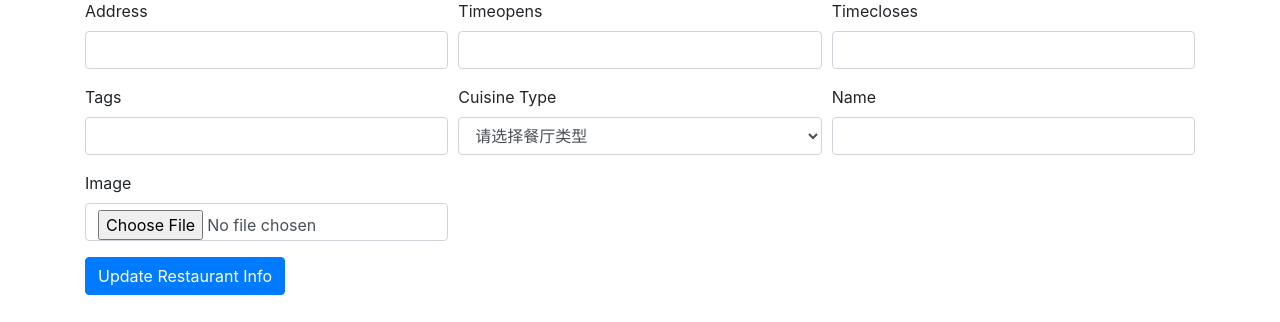
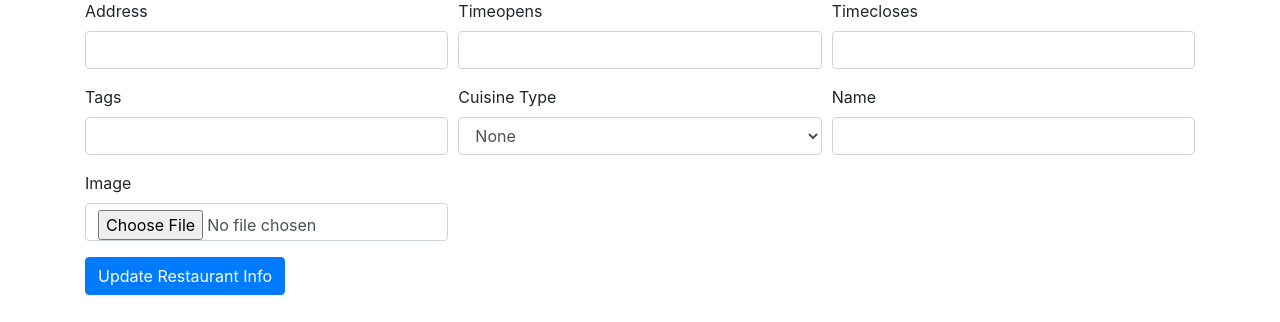
Before and after one commit to mashathepotato/restaurant_webapp, a Django app: page /food_advisor/restaurant/1/manage/ in a window 1280 px wide. Shown: the part 151-473 px from the top of the page. Run offline with Django 3.2, Linux system fonts and the light colour scheme; tables that the repository leaves empty hold one stand-in row (values such as "Sample post"); some libraries are stand-ins or nearby versions.

Commit message:
modified filters in index and manager pages

```diff
--- a/templates/food_advisor/manage_restaurant.html
+++ b/templates/food_advisor/manage_restaurant.html
@@ -18,13 +18,11 @@
                             {{ field.errors }}
                             {% if field.name == 'cuisineTypes' %}
                                 <select name="{{ field.name }}" class="form-control" id="{{ field.id_for_label }}">
-                                    <option value="" {% if not field.value %}selected{% endif %}>请选择餐厅类型</option>
+                                    <option value="" {% if not field.value %}selected{% endif %}>None</option>
+                                    <option value="coffee" {% if 'coffee' in field.value %}selected{% endif %}>Coffee</option>
                                     <option value="chinese" {% if 'chinese' in field.value %}selected{% endif %}>Chinese</option>
-                                    <option value="indian" {% if 'indian' in field.value %}selected{% endif %}>Indian</option>
+                                    <option value="mexican" {% if 'mexican' in field.value %}selected{% endif %}>Mexican</option>
                                     <option value="italian" {% if 'italian' in field.value %}selected{% endif %}>Italian</option>
-                                    <option value="japanese" {% if 'japanese' in field.value %}selected{% endif %}>Japanese</option>
-                                    <option value="mexican" {% if 'mexican' in field.value %}selected{% endif %}>Mexican</option>
-                                    <option value="thai" {% if 'thai' in field.value %}selected{% endif %}>Thai</option>
                                     {% for value, display_text in field.field.choices %}
                                         {% if value != 'chinese' %}
                                             <option value="{{ value }}" {% if field.value == value %}selected{% endif %}>{{ display_text }}</option>
@@ -35,7 +33,7 @@
                                 <input type="{{ field.field.widget.input_type }}" name="{{ field.name }}" class="form-control" id="{{ field.id_for_label }}" {% if field.field.required %}required{% endif %}>
                             {% endif %}
                             <div class="invalid-feedback">
-                                请提供有效的 {{ field.name }}。
+                                Please provide a valid {{ field.name }}。
                             </div>
                         </div>
                     {% endfor %}
@@ -45,7 +43,7 @@
         </div>
     {% else %}
         <div class="alert alert-danger" role="alert">
-            指定的餐厅不存在。
+            Restaurant does not exist.
         </div>
     {% endif %}
 {% endblock content %}
```
Also changed, not shown: templates/food_advisor/index.html (+4 -3 lines).
